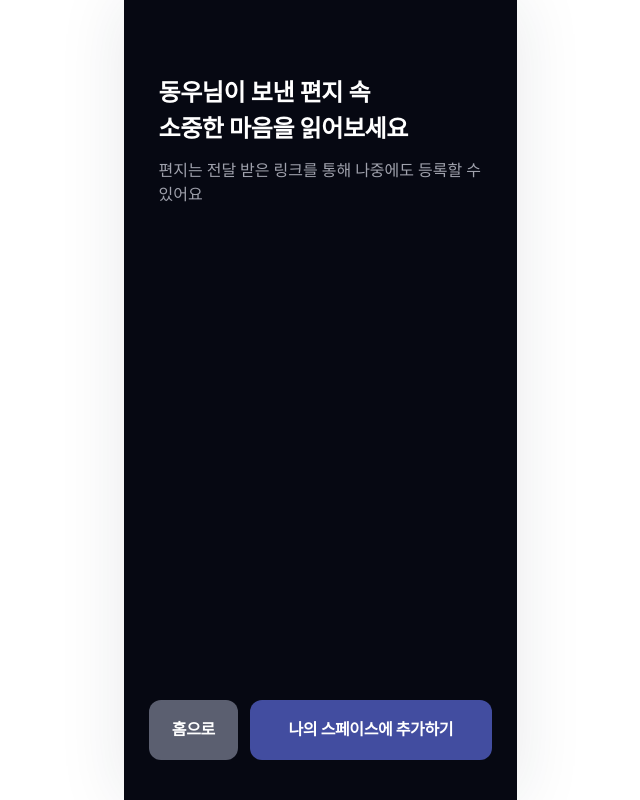
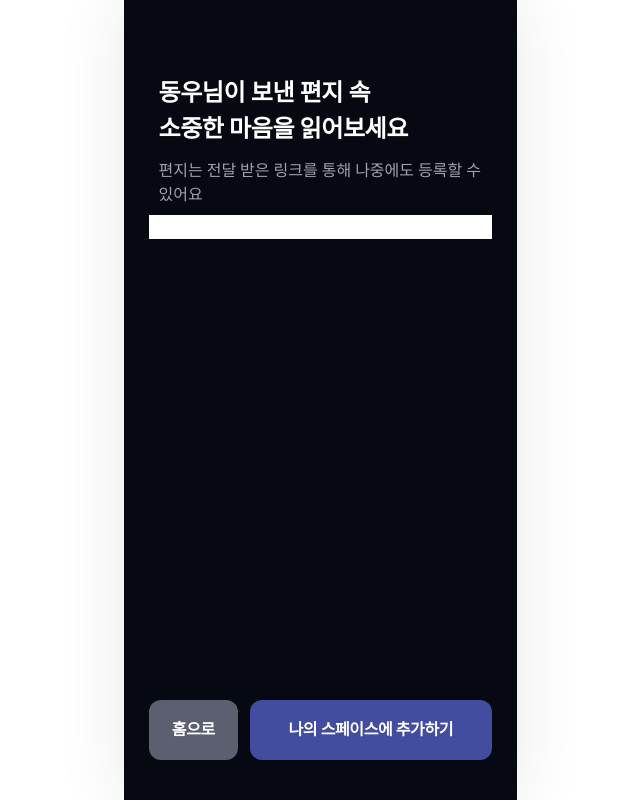
Before and after one commit to ASAP-Lettering/Lettering-Front, a Next.js app: page /verify/letter in a window 1280 px wide. Shown: the whole page, without its empty margins (320-960 px from the left). Built offline with nearby package versions, Linux system fonts and the light colour scheme.

Commit message:
✨ feat(#9): Letter Component 초안

```diff
--- a/src/app/verify/letter/page.tsx
+++ b/src/app/verify/letter/page.tsx
@@ -2,6 +2,7 @@
 
 import Button from "@/components/common/Button";
 import NavigatorBar from "@/components/common/NavigatorBar";
+import Letter from "@/components/letter/Letter";
 import { useRouter } from "next/navigation";
 import styled from "styled-components";
 
@@ -26,6 +27,12 @@ export default function Signin() {
             편지는 전달 받은 링크를 통해 나중에도 등록할 수 있어요
           </HeaderSubTitle>
         </Header>
+        <Letter
+          templateType={1}
+          name="승효"
+          content="안녕하세요"
+          date="2024-09-04"
+        />
       </MainWrapper>
       <ButtonContainer>
         <Button
--- /dev/null
+++ b/src/components/letter/Letter.tsx
@@ -0,0 +1,34 @@
+import React from "react";
+import styled, { css } from "styled-components";
+import { theme } from "@/styles/theme";
+
+interface LetterProps {
+  templateType: number;
+  name: string;
+  content: string;
+  date: string;
+  images?: string[];
+}
+
+const Letter = (props: LetterProps) => {
+  const { templateType, name, content, date, images } = props;
+
+  return (
+    <Container>
+      <Header>From.{name}</Header>
+    </Container>
+  );
+};
+
+export default Letter;
+
+const Container = styled.div`
+    display: flex;
+    width: 100%;
+    max-width: 354px;
+    background:white;
+`;
+
+const Header = styled.div`
+    width: 100%;
+`;
--- a/src/constants/letter.ts
+++ b/src/constants/letter.ts
@@ -4,6 +4,7 @@ export const LETTER_DATA: Letter[] = [
   {
     id: 0,
     url: "aa",
+    templateType: 1,
     sender: "승효",
     receiver: "유진주",
     date: "2024-09-04",
@@ -13,6 +14,7 @@ export const LETTER_DATA: Letter[] = [
   {
     id: 1,
     url: "qq",
+    templateType: 2,
     sender: "유진주",
     receiver: "승효",
     date: "2024-09-01",
@@ -22,6 +24,7 @@ export const LETTER_DATA: Letter[] = [
   {
     id: 3,
     url: "circle",
+    templateType: 4,
     sender: "김동우",
     receiver: "오민지",
     date: "2024-08-24",
@@ -32,6 +35,7 @@ export const LETTER_DATA: Letter[] = [
   {
     id: 4,
     url: "tocircle",
+    templateType: 6,
     sender: "유진주",
     receiver: "김동우",
     date: "2024-08-21",
--- a/src/types/letter.ts
+++ b/src/types/letter.ts
@@ -1,6 +1,7 @@
 export type Letter = {
   id: number;
   url: string;
+  templateType: number;
   sender: string;
   receiver: string;
   content: string;
```
